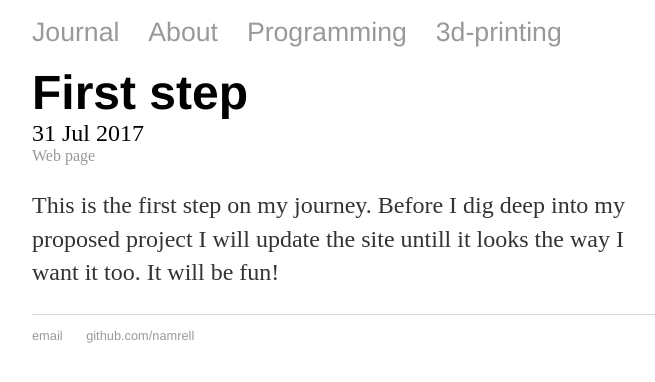
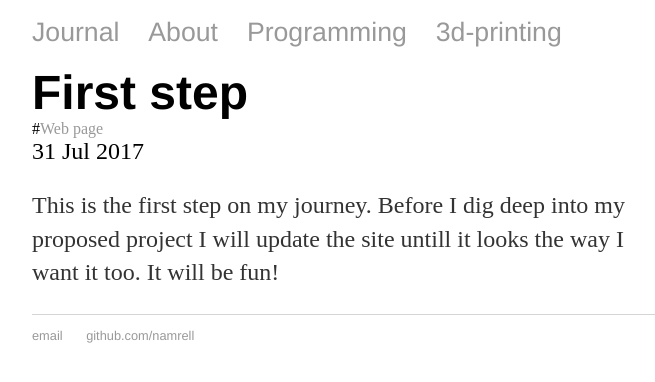
Before and after one commit to Namrell/Namrell.github.io, a Jekyll site: the page built from _posts/2017-07-31-first-step.md, in a window 1280 px wide, cut to the strip 269-651 px from the top of the page. Shown: the whole strip, without its empty margins (288-943 px from the left). Built offline with Jekyll 4.4.1, drawn with Linux system fonts in a browser that asks for light colours; comment, search, counter and statistics services are not loaded.

Commit message:
Update post.html

```diff
--- a/_layouts/post.html
+++ b/_layouts/post.html
@@ -10,14 +10,14 @@ layout: default
     {% assign categories = page.categories %}
   {% endif %}
   {% for category in categories %}
-  <a href="{{site.baseurl}}/categories/#{{category|slugize}}">{{}}</a>
-  <h2>{{ page.date | date_to_string | category}}</h2>
-
-
-  <a href="{{site.baseurl}}/categories/#{{category|slugize}}">{{category}}</a>
+  #<a href="{{site.baseurl}}/categories/#{{category|slugize}}">{{category}}</a>
   {% unless forloop.last %}&nbsp;{% endunless %}
   {% endfor %}
 </div>
+
+  <h2>{{ page.date | date_to_string | page.categories}}</h2>
+
+
 
 
   <div class="post">
```
